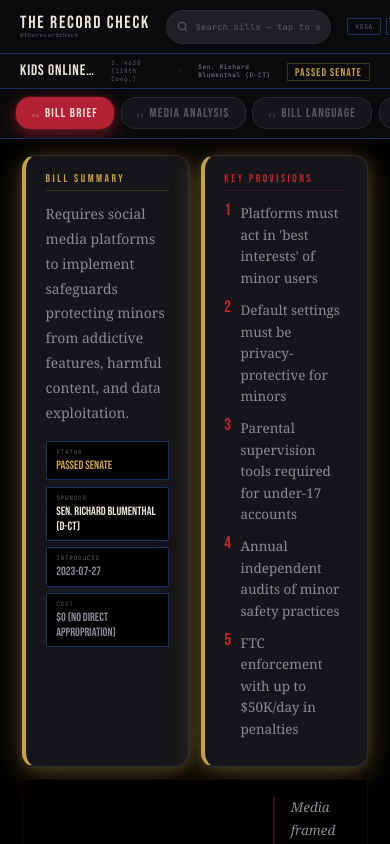
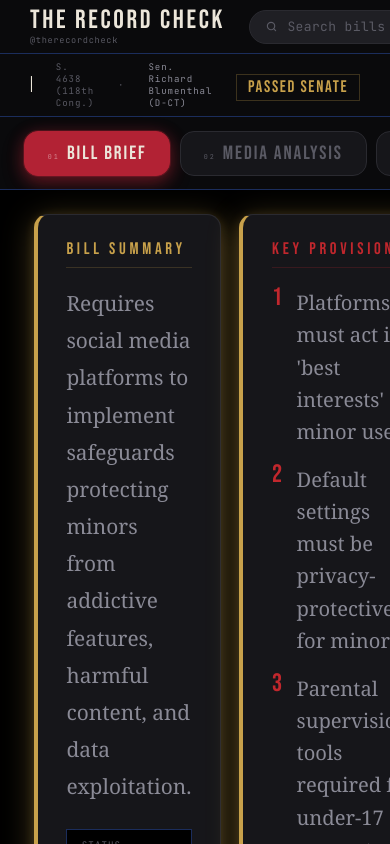
Before and after one commit to natenitro11-dev/record-check, a React (Vite) app: page / in a window 390 px wide. Built offline with nearby package versions, Linux system fonts and the light colour scheme.

Commit message:
responsive: center content at 1280px, bump base font to 24px for desktop

```diff
--- a/src/App.jsx
+++ b/src/App.jsx
@@ -2329,7 +2329,7 @@ export default function App() {
       <div style={{ display: "flex", flexDirection: "column", height: "100dvh", background: C.bg }}>
 
         {/* ── Masthead ── */}
-        <div style={{ background: C.header, borderBottom: "1px solid " + C.navy, padding: "0 1.25rem", height: 54, display: "flex", alignItems: "center", justifyContent: "space-between", gap: "1rem", flexShrink: 0 }}>
+        <div style={{ background: C.header, borderBottom: "1px solid " + C.navy, padding: "0 max(1.25rem, calc((100% - 1280px) / 2))", height: 54, display: "flex", alignItems: "center", justifyContent: "space-between", gap: "1rem", flexShrink: 0 }}>
 
           {/* Brand */}
           <div style={{ flexShrink: 0 }}>
@@ -2420,7 +2420,7 @@ export default function App() {
           })}
         </div>
 
-        <div onScroll={e => setScrolled(e.target.scrollTop > 8)} style={{ flex: 1, minHeight: 0, overflowY: "auto", padding: "1rem 1.4rem", opacity: mounted ? 1 : 0, transform: mounted ? "translateY(0)" : "translateY(-6px)", transition: "opacity 0.2s ease, transform 0.2s ease" }}>
+        <div onScroll={e => setScrolled(e.target.scrollTop > 8)} style={{ flex: 1, minHeight: 0, overflowY: "auto", padding: "1rem max(1.4rem, calc((100% - 1280px) / 2))", opacity: mounted ? 1 : 0, transform: mounted ? "translateY(0)" : "translateY(-6px)", transition: "opacity 0.2s ease, transform 0.2s ease" }}>
           {loading
             ? <div style={{ display: "flex", flexDirection: "column", alignItems: "center", justifyContent: "center", height: "60%", gap: "0.75rem" }}>
                 <div style={{ width: 32, height: 32, border: "3px solid " + C.navy, borderTop: "3px solid " + C.gold, borderRadius: "50%", animation: "spin 0.8s linear infinite" }} />
--- a/src/index.css
+++ b/src/index.css
@@ -1,3 +1,4 @@
+html{font-size:24px}
 *,*::before,*::after{box-sizing:border-box;margin:0;padding:0}
 html,body,#root{height:100%;overflow:hidden}
 body{background:#0a0f1e;-webkit-font-smoothing:antialiased;overscroll-behavior:none;padding-top:env(safe-area-inset-top);padding-bottom:env(safe-area-inset-bottom)}
```
